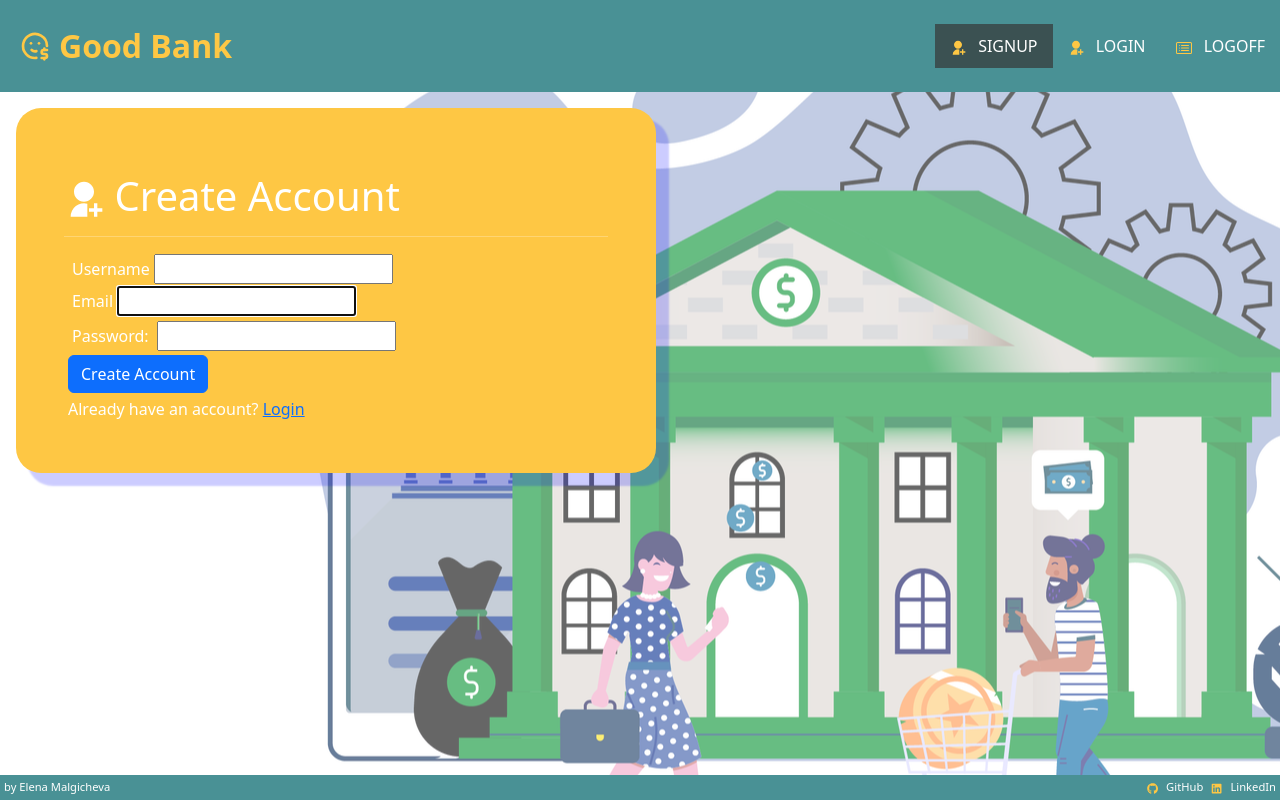
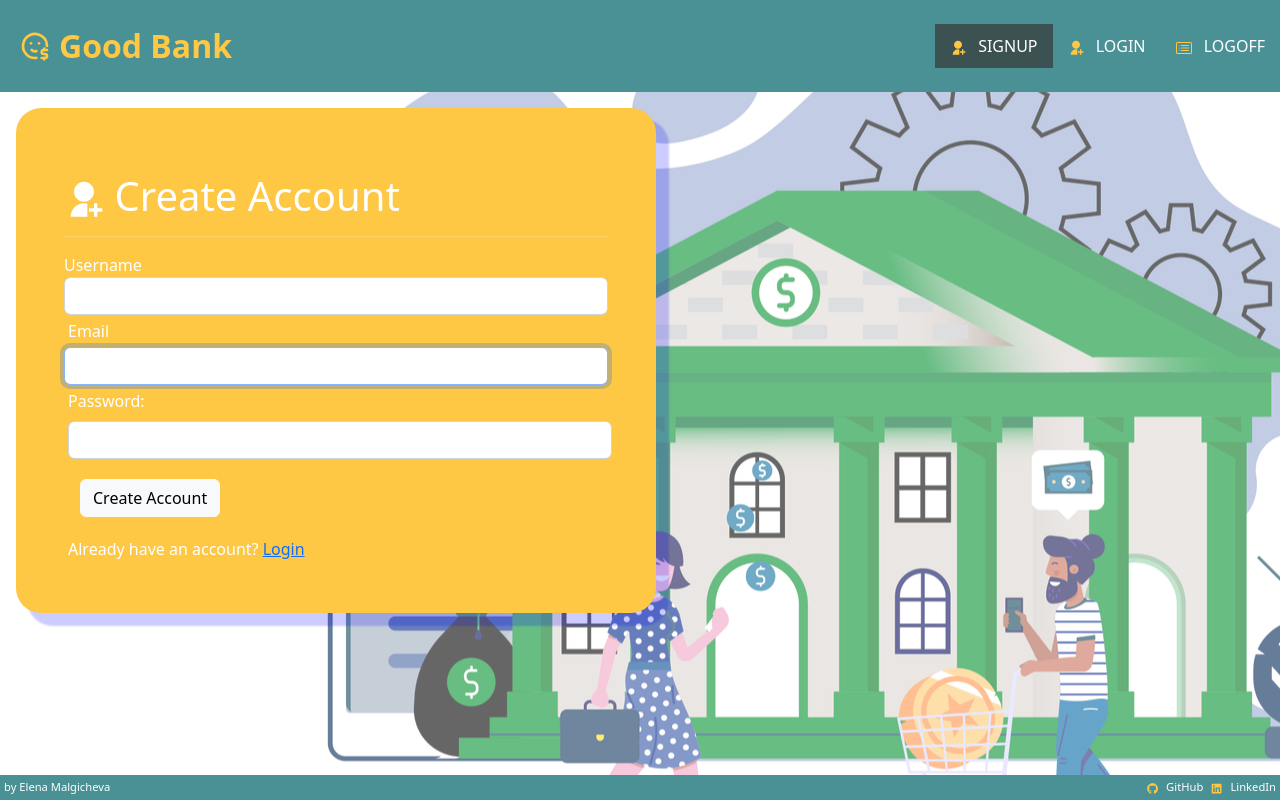
Before and after one commit to elena-malgicheva/good-bank-client, a React (Create React App) app: page /register in a window 1280 px wide. Built offline with nearby package versions, Linux system fonts and the light colour scheme.

Commit message:
new route

```diff
--- a/src/App.js
+++ b/src/App.js
@@ -20,6 +20,7 @@ function App() {
           <AppNavbar/>
           <Routes>
             <Route path="" element={ <Home/> } />
+            <Route path="home" element={ <Home/> } />
             <Route path="login" element={ <Login/> } />
             <Route path="register" element={ <Signup/> } />
             <Route path="dashboard" element={ <Dashboard/> } />
--- a/src/Components/Dashboard.jsx
+++ b/src/Components/Dashboard.jsx
@@ -118,10 +118,13 @@ const Dashboard = () => {
   }
 
   if (!isAuth) {
-    return <div className="app-card w-50 p-5 m-3 withdraw-color">
+    return <div className="app-card w-75 p-5 m-3 withdraw-color">
+
       <h2>You're not authorized, please login</h2>
-      <Link to='/login' className='m-2'>Login</Link>
-      <Button className='m-2'>Signup</Button>
+      <div className='float-end p-15'>
+      <Link to='/login' className='m-2'><button type="button" className="btn btn-light">Login</button></Link>
+      <Link to='/register' className='m-2'><button type="button" className="btn btn-light">Signup</button></Link>
+      </div>
       </div>;
   }
 
@@ -141,7 +144,7 @@ const Dashboard = () => {
         </div>
       )}
 
-    <div className>
+    <div className=''>
     <Button variant="primary" onClick={handleShow}>Deposit</Button>
     <Button variant="primary" className="m-3" onClick={handleWithdrawShow}>Withdraw</Button>
     </div>
--- a/src/Components/Navbar.jsx
+++ b/src/Components/Navbar.jsx
@@ -1,9 +1,10 @@
+import { useContext } from 'react';
 
 import Nav from 'react-bootstrap/Nav';
 import Navbar from 'react-bootstrap/Navbar';
 import { NavLink } from "react-router-dom";
 
-
+import { UserContext } from '../Context/UserContext';
 // Icons
 import { TbMoodDollar } from 'react-icons/tb'
 import { RiUserAddFill } from 'react-icons/ri';
@@ -12,8 +13,16 @@ import { BsCardList } from 'react-icons/bs';
 
 
 function AppNavbar() {
+
+  const { setEmail, setUserName } = useContext(UserContext);
+
   let NavLinkClasses = 'nav-item';
   let NavLogoClasses = 'logo';
+
+  const logoff = () => {
+    setEmail("");
+    setUserName("Guest");
+  }
 
   return (
 
@@ -32,7 +41,7 @@ function AppNavbar() {
       <Navbar.Collapse className="justify-content-end">
         <NavLink className={(navData) => navData.isActive ?  NavLinkClasses +' active' : NavLinkClasses } to="register"><RiUserAddFill className='icon' /> SIGNUP</NavLink>
         <NavLink className={(navData) => navData.isActive ?  NavLinkClasses +' active' : NavLinkClasses } to="login" ><RiUserAddFill className='icon' /> LOGIN</NavLink>
-        <NavLink className={(navData) => navData.isActive ?  NavLinkClasses +' active' : NavLinkClasses } to=""><BsCardList className='icon' /> LOGOFF</NavLink>
+        <NavLink className={(navData) => navData.isActive ?  NavLinkClasses +' active' : NavLinkClasses } onClick={logoff} to="home"><BsCardList className='icon' /> LOGOFF</NavLink>
       </Navbar.Collapse>
 
      </Navbar>
--- a/src/Pages/Login.js
+++ b/src/Pages/Login.js
@@ -87,10 +87,11 @@ const Login = () => {
                     <p ref={errRef} className={errMsg ? "errmsg" : "offscreen"} aria-live="assertive">{errMsg}</p>
                     <h1><RiUserAddFill /> LOGIN</h1>
                     <hr/>
-                    <form onSubmit={handleSubmit} className="m-1">
+                    <form className="form-group" onSubmit={handleSubmit} >
                         <div>
                         <label htmlFor="email" className="m-1">Email</label>
                         <input
+                            className="form-control m-1"
                             type="email"
                             id="email"
                             ref={userRef}
@@ -103,7 +104,7 @@ const Login = () => {
                         <div>
                         <label htmlFor="password" className="m-1">Password:</label>
                         <input
-                            className="m-1"
+                            className="form-control m-1"
                             type="password"
                             id="password"
                             onChange={(e) => setPassword(e.target.value)}
@@ -111,7 +112,7 @@ const Login = () => {
                             required
                         />
                         </div>
-                        <Button onClick={handleSubmit}>Login</Button>
+                        <Button className="btn btn-light m-3" onClick={handleSubmit}>Login</Button>
                     </form>
                     <div className="m-1">
                         New to Good Bank? <Link to={"/register"}>Create Account</Link>
--- a/src/Pages/Signup.js
+++ b/src/Pages/Signup.js
@@ -11,11 +11,10 @@ const Login = () => {
 
     const navigate = useNavigate();
 
-    const { email, username, setEmail, setUserName } = useContext(UserContext);
+    const { setEmail, setUserName } = useContext(UserContext);
     const userRef = useRef();
     const errRef = useRef();
 
-    // const [username, setUsername] = useState('');
     const [inputEmail, setInputEmail] = useState('');
     const [inputUsername, setInputUsername] = useState('');
     const [password, setPassword] = useState('');
@@ -33,7 +32,7 @@ const Login = () => {
 
     const handleSubmit = async (e) => {
       e.preventDefault();
-      console.log("submitting POST with " )
+
         try{
             const response = await axios.post(
                 REGISTER_URL,
@@ -88,10 +87,11 @@ const Login = () => {
                     <p ref={errRef} className={errMsg ? "errmsg" : "offscreen"} aria-live="assertive">{errMsg}</p>
                     <h1><RiUserAddFill /> Create Account</h1>
                     <hr/>
-                    <form onSubmit={handleSubmit} className="m-1">
+                    <form className="form-group" onSubmit={handleSubmit}>
                     <div>
-                        <label htmlFor="username" className="m-1">Username</label>
+                        <label htmlFor="username" className="">Username</label>
                         <input
+                            className="form-control"
                             type="text"
                             id="username"
                             ref={userRef}
@@ -104,6 +104,7 @@ const Login = () => {
                         <div>
                         <label htmlFor="email" className="m-1">Email</label>
                         <input
+                            className="form-control"
                             type="email"
                             id="email"
                             ref={userRef}
@@ -116,7 +117,8 @@ const Login = () => {
                         <div>
                         <label htmlFor="password" className="m-1">Password:</label>
                         <input
-                            className="m-1"
+                            className="form-control m-1"
+
                             type="password"
                             id="password"
                             onChange={(e) => setPassword(e.target.value)}
@@ -124,7 +126,7 @@ const Login = () => {
                             required
                         />
                         </div>
-                        <Button onClick={handleSubmit}>Create Account</Button>
+                        <Button className="btn btn-light m-3" onClick={handleSubmit}>Create Account</Button>
                     </form>
                     <div className="m-1">
                     Already have an account? <Link to={"/login"}>Login</Link>
```
Also changed, not shown: src/Components/Logoff.js (added, +14 -0 lines).
